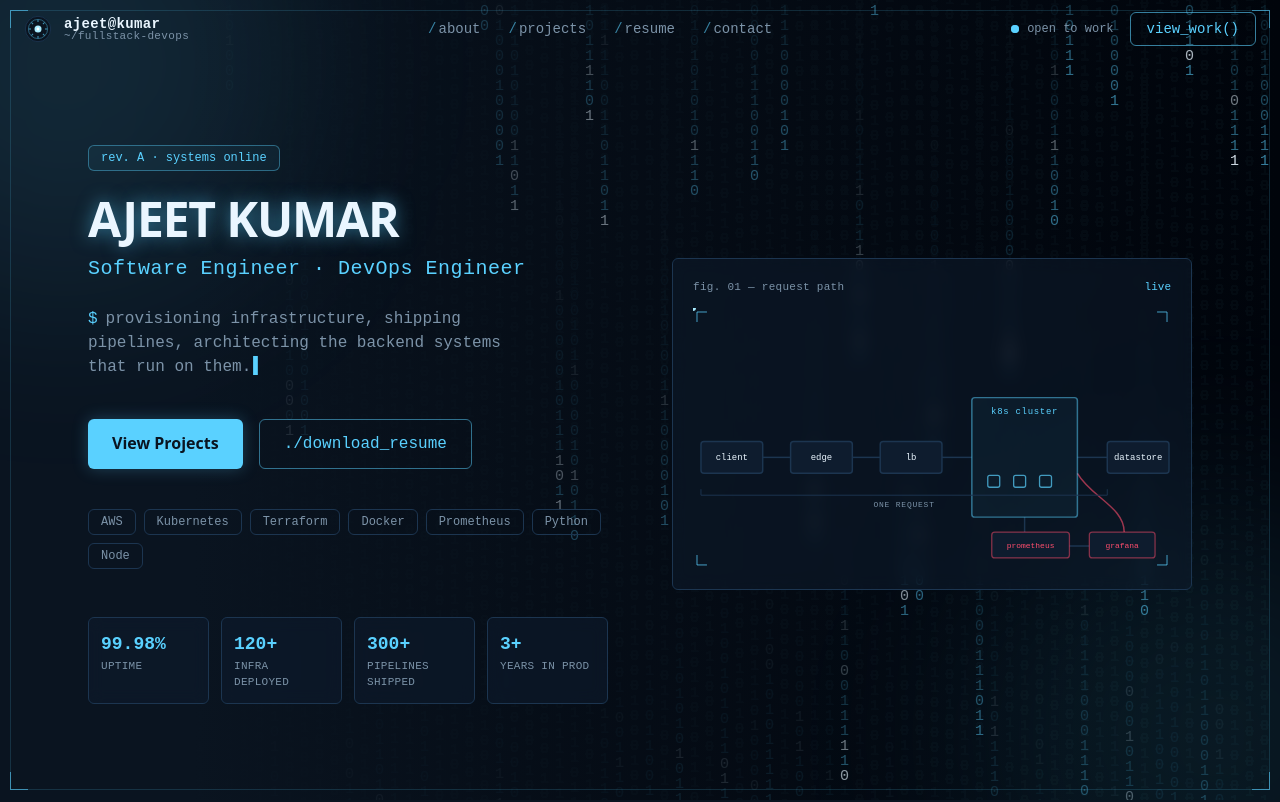
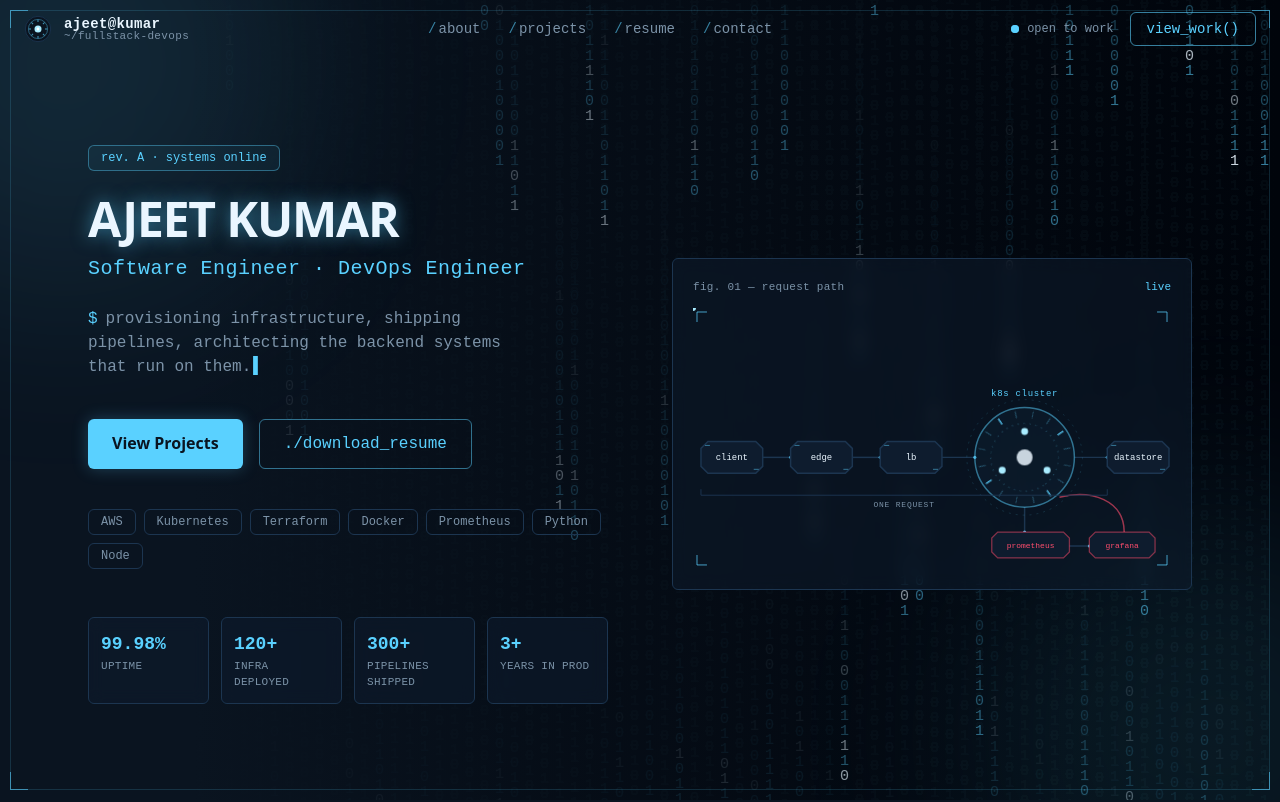
Before and after one commit to Kakrottt/arc-reactor, a React (Vite) app: page / in a window 1280 px wide. Shown: the top 802 px of the page. Built offline with nearby package versions, Linux system fonts and the light colour scheme.

Commit message:
refactor: enhance SchematicDiagram component with improved visuals and structure

```diff
--- a/src/components/SchematicDiagram.jsx
+++ b/src/components/SchematicDiagram.jsx
@@ -1,9 +1,10 @@
 import { motion } from "framer-motion"
 
 // The signature visual: a request's path through the stack, drawn like a
-// technical schematic rather than staged as a glowing prop. Nodes are the
+// Stark-tech HUD schematic rather than a plain box diagram. Nodes are the
 // real shape of what this system is — edge, load balancer, cluster, store —
-// with the monitoring loop closing back onto the cluster it watches.
+// with the cluster itself rendered as the thing this repo is named for: a
+// small reactor hub, coil ring and all, not a decorative prop bolted on.
 const NODES = [
   { key: "client", label: "client", x: 8, y: 134, w: 62, h: 32 },
   { key: "edge", label: "edge", x: 98, y: 134, w: 62, h: 32 },
@@ -11,28 +12,36 @@ const NODES = [
   { key: "db", label: "datastore", x: 416, y: 134, w: 62, h: 32 }
 ]
 
-const CLUSTER = { x: 280, y: 90, w: 106, h: 120 }
-const PODS = [
-  { x: 296, y: 168 },
-  { x: 322, y: 168 },
-  { x: 348, y: 168 }
+const HUB = { cx: 333, cy: 150, r: 50 }
+const POD_ANGLES = [-90, 30, 150]
+const COIL_TICKS = 16
+
+const LINES = [
+  { d: "M70,150 L98,150", delay: 0.1, pin: { x: 98, y: 150 } },
+  { d: "M160,150 L188,150", delay: 0.2, pin: { x: 188, y: 150 } },
+  { d: "M250,150 L283,150", delay: 0.3, pin: { x: 283, y: 150 } },
+  { d: "M383,150 L416,150", delay: 0.4, pin: { x: 416, y: 150 } },
+  { d: "M333,200 L333,225", delay: 0.55, pin: { x: 333, y: 225 } },
+  { d: "M377,239 L398,239", delay: 0.65, pin: { x: 398, y: 239 } }
 ]
 
-const LINES = [
-  { d: "M70,150 L98,150", delay: 0.1 },
-  { d: "M160,150 L188,150", delay: 0.2 },
-  { d: "M250,150 L280,150", delay: 0.3 },
-  { d: "M386,150 L416,150", delay: 0.4 },
-  { d: "M333,210 L333,225", delay: 0.55 },
-  { d: "M377,239 L398,239", delay: 0.65 }
-]
+const FEEDBACK = "M433,225 C 433,193 400,182 368,190"
 
-const FEEDBACK = "M433,225 C 433,200 400,190 386,166"
+// chamfered-rectangle panel — the elongated-octagon "tech callout" shape
+// that reads Stark HUD instead of a generic rounded card.
+function chamferPath(x, y, w, h, c = 7) {
+  return `M ${x + c},${y} L ${x + w - c},${y} L ${x + w},${y + c} L ${x + w},${y + h - c} L ${x + w - c},${y + h} L ${x + c},${y + h} L ${x},${y + h - c} L ${x},${y + c} Z`
+}
+
+function polar(cx, cy, angleDeg, r) {
+  const rad = (angleDeg * Math.PI) / 180
+  return { x: cx + r * Math.cos(rad), y: cy + r * Math.sin(rad) }
+}
 
 export default function SchematicDiagram({ className = "" }) {
   return (
     <div className={`relative ${className}`}>
-      <svg viewBox="0 0 480 262" className="w-full h-full" role="img" aria-label="Diagram of a request travelling from client to edge, load balancer, cluster and datastore, observed by prometheus and grafana">
+      <svg viewBox="0 0 480 262" className="w-full h-full" role="img" aria-label="Diagram of a request travelling from client to edge, load balancer, a Kubernetes cluster rendered as a reactor hub, and datastore, observed by prometheus and grafana">
         {/* corner registration ticks */}
         {[[4, 4], [476, 4], [4, 258], [476, 258]].map(([x, y], i) => (
           <g key={i} stroke="#5ad1ff" strokeOpacity="0.5" strokeWidth="1.5">
@@ -55,7 +64,12 @@ export default function SchematicDiagram({ className = "" }) {
           />
         ))}
 
-        {/* monitoring feedback loop — dashed, closes back onto the cluster */}
+        {/* solder-point pins at each connector's node-side end */}
+        {LINES.map(({ pin }, i) => (
+          <circle key={i} cx={pin.x} cy={pin.y} r="1.6" fill="#5ad1ff" fillOpacity="0.8" />
+        ))}
+
+        {/* monitoring feedback loop — dashed, closes back onto the hub */}
         <motion.path
           d={FEEDBACK}
           fill="none"
@@ -71,35 +85,66 @@ export default function SchematicDiagram({ className = "" }) {
         {/* traveling packet along the primary request path */}
         <circle r="3" fill="#a9ecff">
           <animateMotion
-            path="M8,150 L98,150 L188,150 L280,150 L386,150 L416,150"
+            path="M8,150 L98,150 L188,150 L283,150 L383,150 L416,150"
             dur="4.5s"
             repeatCount="indefinite"
             begin="1.4s"
           />
         </circle>
 
-        {/* cluster boundary */}
-        <motion.rect
-          x={CLUSTER.x} y={CLUSTER.y} width={CLUSTER.w} height={CLUSTER.h}
-          rx="3" fill="rgba(90,209,255,0.05)" stroke="#5ad1ff" strokeOpacity="0.5" strokeWidth="1.5"
-          initial={{ opacity: 0, scale: 0.94 }}
+        {/* k8s cluster — a reactor hub, not a rack of squares */}
+        <motion.g
+          initial={{ opacity: 0, scale: 0.9 }}
           animate={{ opacity: 1, scale: 1 }}
           transition={{ duration: 0.5, delay: 0.25 }}
-          style={{ transformOrigin: "333px 150px" }}
+          style={{ transformOrigin: `${HUB.cx}px ${HUB.cy}px` }}
+        >
+          {/* faint outer lock ring */}
+          <circle cx={HUB.cx} cy={HUB.cy} r={HUB.r + 8} fill="none" stroke="#5ad1ff" strokeOpacity="0.15" strokeWidth="1" strokeDasharray="2 5" />
+          {/* housing */}
+          <circle cx={HUB.cx} cy={HUB.cy} r={HUB.r} fill="rgba(90,209,255,0.04)" stroke="#5ad1ff" strokeOpacity="0.5" strokeWidth="1.5" />
+
+          {/* rotating coil ring */}
+          <g className="animate-spin-slow" style={{ transformOrigin: `${HUB.cx}px ${HUB.cy}px` }}>
+            {Array.from({ length: COIL_TICKS }).map((_, i) => {
+              const angle = (i / COIL_TICKS) * 360
+              const inner = polar(HUB.cx, HUB.cy, angle, HUB.r - 10)
+              const outer = polar(HUB.cx, HUB.cy, angle, HUB.r - 3)
+              return (
+                <line
+                  key={i}
+                  x1={inner.x} y1={inner.y} x2={outer.x} y2={outer.y}
+                  stroke="#5ad1ff"
+                  strokeOpacity={i % 4 === 0 ? 0.85 : 0.35}
+                  strokeWidth={i % 4 === 0 ? 1.5 : 1}
                 />
-        <text x={CLUSTER.x + CLUSTER.w / 2} y={CLUSTER.y + 16} textAnchor="middle" className="fill-cyan font-mono" fontSize="9" letterSpacing="0.08em">
-          k8s cluster
-        </text>
-        {PODS.map((p, i) => (
-          <motion.rect
+              )
+            })}
+            <circle cx={HUB.cx} cy={HUB.cy} r={HUB.r - 16} fill="none" stroke="#5ad1ff" strokeOpacity="0.4" strokeWidth="1" strokeDasharray="1 5" />
+          </g>
+
+          {/* pods, arranged around the core instead of racked in a row */}
+          {POD_ANGLES.map((angle, i) => {
+            const p = polar(HUB.cx, HUB.cy, angle, HUB.r - 24)
+            return (
+              <motion.circle
                 key={i}
-            x={p.x} y={p.y} width="12" height="12" rx="2"
-            fill="none" stroke="#5ad1ff" strokeOpacity="0.7" strokeWidth="1.3"
+                cx={p.x} cy={p.y} r="3.5"
+                fill="#a9ecff"
                 initial={{ opacity: 0 }}
                 animate={{ opacity: 1 }}
                 transition={{ duration: 0.3, delay: 0.5 + i * 0.08 }}
               />
-        ))}
+            )
+          })}
+
+          {/* pulsing core */}
+          <circle cx={HUB.cx} cy={HUB.cy} r="8" fill="#eaf6ff" className="animate-pulse-core" style={{ transformOrigin: `${HUB.cx}px ${HUB.cy}px` }} />
+
+          <text x={HUB.cx} y={HUB.cy - HUB.r - 12} textAnchor="middle" className="fill-cyan font-mono" fontSize="9" letterSpacing="0.08em">
+            k8s cluster
+          </text>
+        </motion.g>
 
         {/* pipeline nodes */}
         {NODES.map((n, i) => (
@@ -109,7 +154,9 @@ export default function SchematicDiagram({ className = "" }) {
             animate={{ opacity: 1, y: 0 }}
             transition={{ duration: 0.4, delay: 0.15 + i * 0.12 }}
           >
-            <rect x={n.x} y={n.y} width={n.w} height={n.h} rx="3" fill="#0e1c2e" stroke="#1c3550" strokeWidth="1.5" />
+            <path d={chamferPath(n.x, n.y, n.w, n.h)} fill="#0e1c2e" stroke="#1c3550" strokeWidth="1.5" />
+            <path d={`M ${n.x + 4},${n.y + 4} l 5,0`} stroke="#5ad1ff" strokeOpacity="0.5" strokeWidth="1" />
+            <path d={`M ${n.x + n.w - 4},${n.y + n.h - 4} l -5,0`} stroke="#5ad1ff" strokeOpacity="0.5" strokeWidth="1" />
             <text x={n.x + n.w / 2} y={n.y + n.h / 2 + 3} textAnchor="middle" className="fill-paper font-mono" fontSize="9">
               {n.label}
             </text>
@@ -118,11 +165,11 @@ export default function SchematicDiagram({ className = "" }) {
 
         {/* monitoring nodes */}
         <motion.g initial={{ opacity: 0 }} animate={{ opacity: 1 }} transition={{ duration: 0.4, delay: 0.7 }}>
-          <rect x="300" y="225" width="78" height="26" rx="3" fill="#0e1c2e" stroke="#ff4d6d" strokeOpacity="0.5" strokeWidth="1.3" />
+          <path d={chamferPath(300, 225, 78, 26, 6)} fill="#0e1c2e" stroke="#ff4d6d" strokeOpacity="0.5" strokeWidth="1.3" />
           <text x="339" y="241.5" textAnchor="middle" className="fill-rose font-mono" fontSize="8">prometheus</text>
         </motion.g>
         <motion.g initial={{ opacity: 0 }} animate={{ opacity: 1 }} transition={{ duration: 0.4, delay: 0.82 }}>
-          <rect x="398" y="225" width="66" height="26" rx="3" fill="#0e1c2e" stroke="#ff4d6d" strokeOpacity="0.5" strokeWidth="1.3" />
+          <path d={chamferPath(398, 225, 66, 26, 6)} fill="#0e1c2e" stroke="#ff4d6d" strokeOpacity="0.5" strokeWidth="1.3" />
           <text x="431" y="241.5" textAnchor="middle" className="fill-rose font-mono" fontSize="8">grafana</text>
         </motion.g>
 
```
Lines whose indentation alone changed are shown as unchanged.
